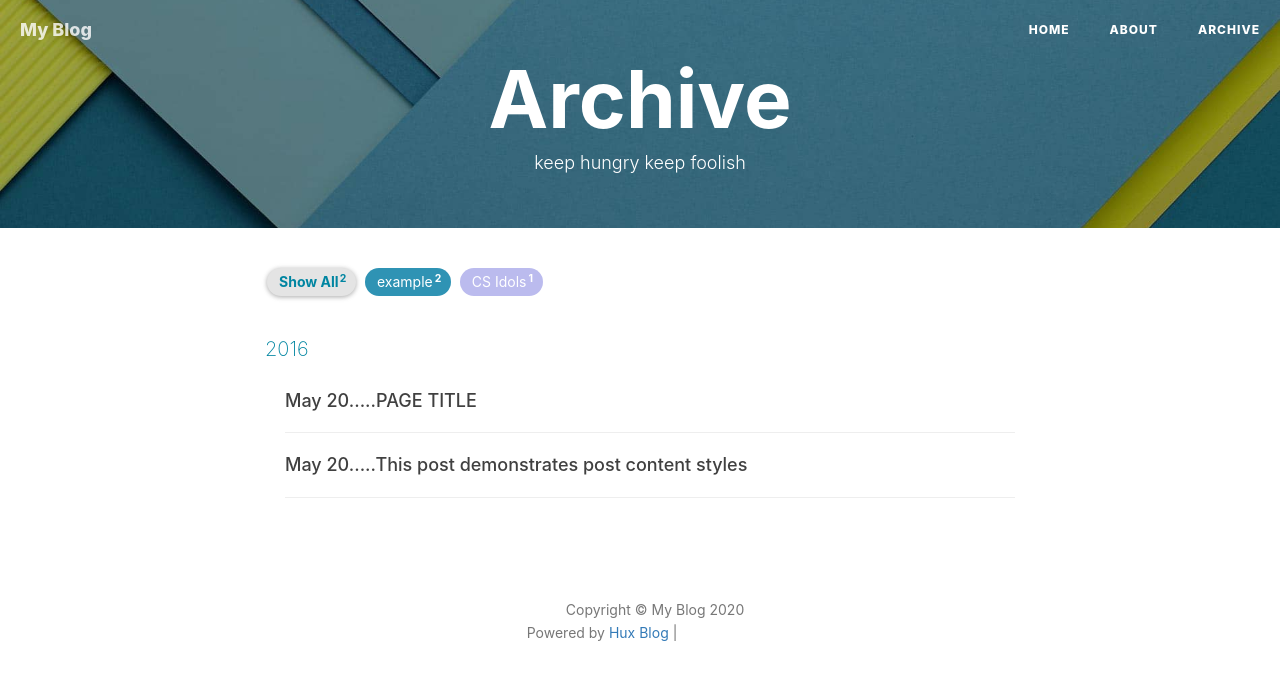
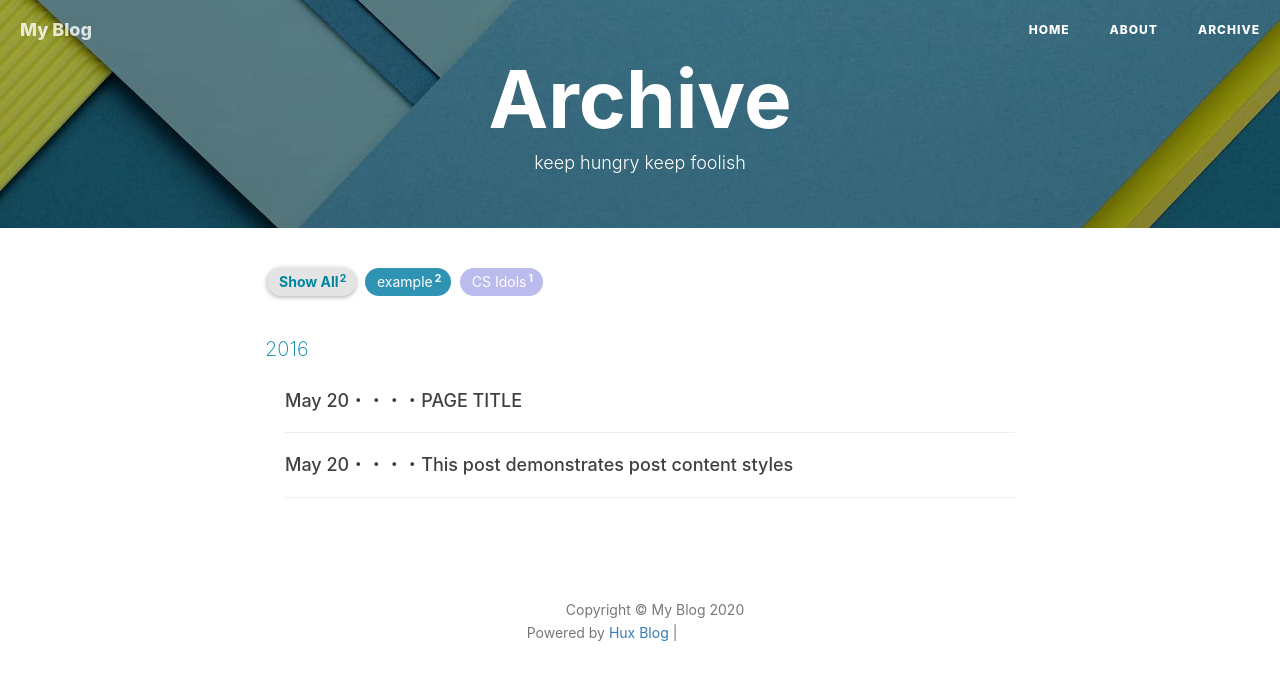
Before and after one commit to f23505106/f23505106.github.io, a Jekyll site: the page built from archive.html, in a window 1280 px wide. Shown: the top 680 px of the page. Built offline with Jekyll 4.4.1, drawn with Linux system fonts in a browser that asks for light colours; nearby versions of some CDN libraries; comment, search, counter and statistics services are not loaded.

```diff
--- a/archive.html
+++ b/archive.html
@@ -69,7 +69,7 @@
 				<div class="post-preview item" data-tags="{{ _tags }}">
 				    <a href="{{ _article.url | prepend: site.baseurl }}">
 				        <h2 class="post-title">
-                            {{ _article.date | date: "%B %-d" }}.....{{ _article.title }}
+                            {{ _article.date | date: "%B %-d" }}・・・・{{ _article.title }}
 				        </h2>
 				        {% if _article.subtitle %}
 				        <h3 class="post-subtitle">
```
